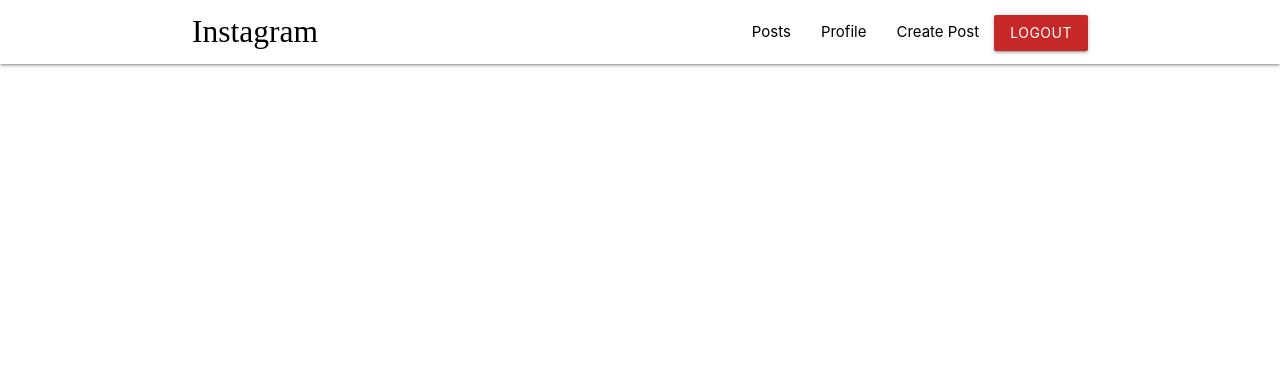
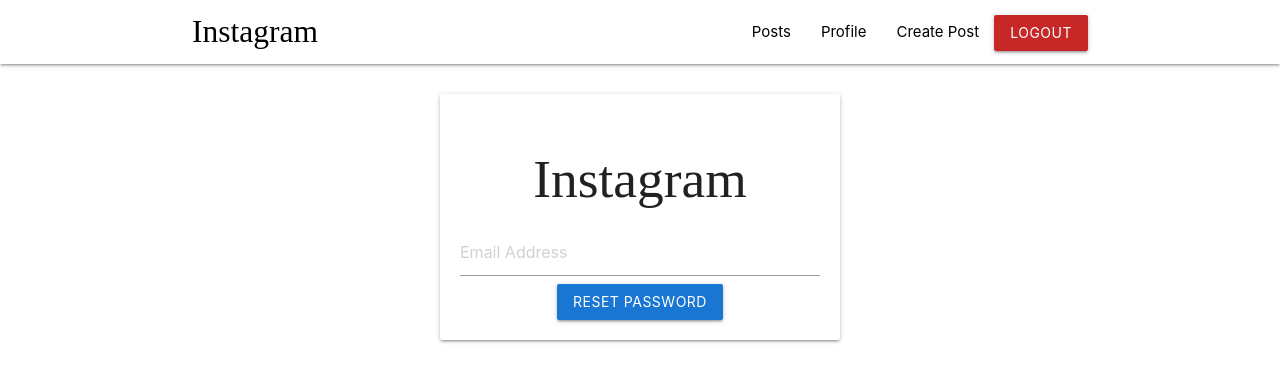
Before and after one commit to bricxcarasco/mern-instagram-deployment, a React (Create React App) app in the folder frontend/: page /reset-password in a window 1280 px wide. Shown: the top 382 px of the page. Built offline with nearby package versions, Linux system fonts and the light colour scheme; sample sign-in values are in the browser's storage; a web font is replaced by a local one.

Commit message:
Trial and error deployment bugs and issues

```diff
--- a/frontend/src/App.jsx
+++ b/frontend/src/App.jsx
@@ -10,8 +10,8 @@
 import CreatePost from './components/pages/CreatePost';
 import UserProfile from './components/pages/UserProfile';
 import UserFollowingPost from './components/pages/UserFollowingPost';
-// import ResetPassword from './components/pages/ResetPassword';
-// import NewPassword from './components/pages/NewPassword';
+import ResetPassword from './components/pages/ResetPassword';
+import NewPassword from './components/pages/NewPassword';
 
 export const UserContext = createContext();
 
@@ -42,12 +42,12 @@
 			<Route path="/signup">
 				<Signup />
 			</Route>
-			{/* <Route path="/reset-password" exact>
+			<Route path="/reset-password" exact>
 				<ResetPassword />
 			</Route>
-			<Route path='/reset-password/:token'>
+			<Route path="/reset-password/:token">
 				<NewPassword />
-			</Route> */}
+			</Route>
 			<Route path="/profile" exact>
 				<Profile />
 			</Route>
--- a/frontend/src/components/pages/NewPassword.jsx
+++ b/frontend/src/components/pages/NewPassword.jsx
@@ -1,7 +1,6 @@
 import React, { useState } from 'react';
 import { useHistory, useParams } from 'react-router-dom';
 import M from 'materialize-css';
-import { response } from 'express';
 
 const NewPassword = () => {
     const { token } = useParams();
```
